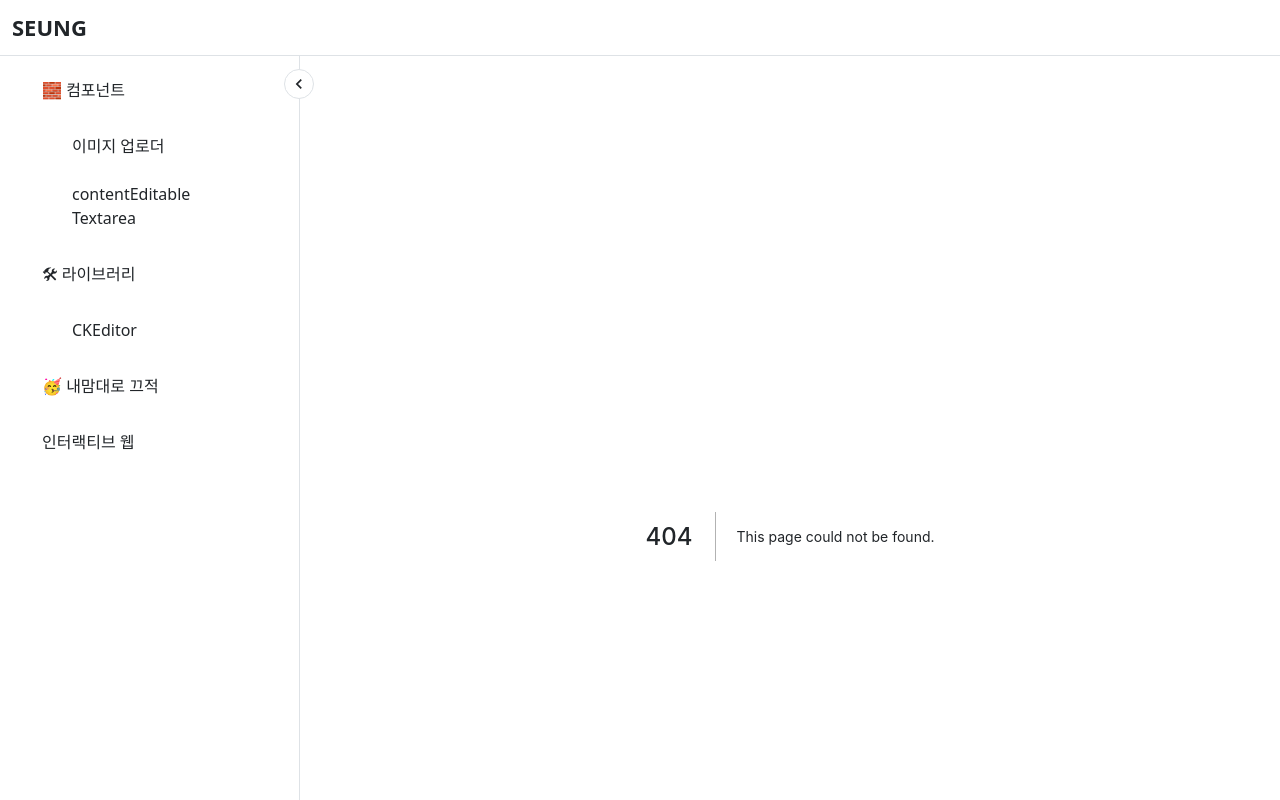
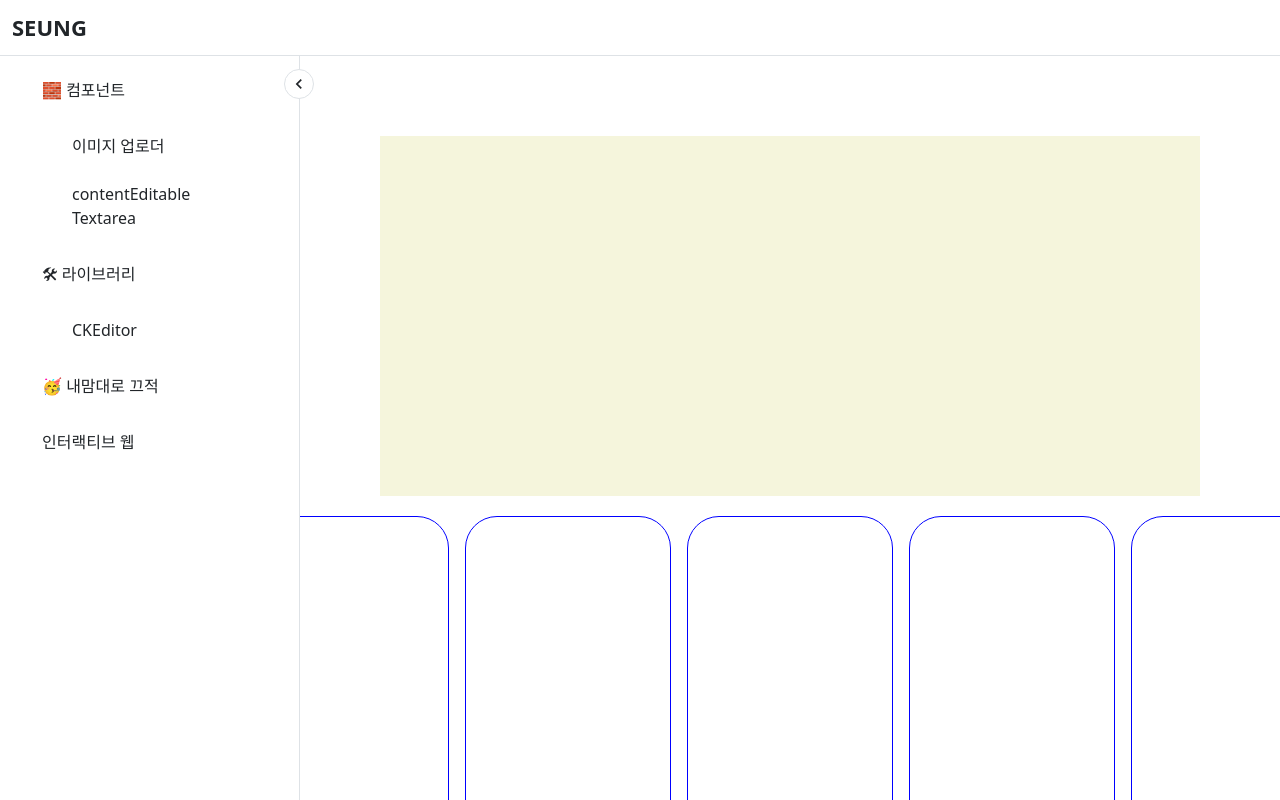
Before and after one commit to sseung95/playground, a Next.js app: page /scroll/scale in a window 1280 px wide. Before the commit this address had no page. Built offline with nearby package versions, Linux system fonts and the light colour scheme; a web font is replaced by a local one.

Commit message:
feat: 스크롤 헤더 영역만큼 내렸을 때 특정 요소 크기 변경 animation

```diff
--- a/package.json
+++ b/package.json
@@ -22,6 +22,7 @@
     "ckeditor5-custom-build": "file:ckeditor5",
     "eslint": "8.34.0",
     "eslint-config-next": "13.1.6",
+    "framer-motion": "^11.2.14",
     "next": "^12.3.4",
     "react": "18.2.0",
     "react-dom": "18.2.0",
--- /dev/null
+++ b/pages/scroll/scale.tsx
@@ -0,0 +1,97 @@
+import styled from '@emotion/styled'
+import { motion } from 'framer-motion'
+import { useEffect, useRef, useState } from 'react';
+
+const Scale = () => {
+  const [isAtTop, setIsAtTop] = useState(false);
+  const elementRef = useRef(null);
+
+  useEffect(() => {
+    const handleScroll = () => {
+      const scrollTop = document.querySelector('main')?.scrollTop || 0;
+
+      // TODO: 지금은 헤더 높이만큼 스크롤했을 때를 기준으로 하고 있음. 추후에는 요소의 위치를 계산해서 할 것.
+      if (scrollTop >= 56) {
+        setIsAtTop(true);
+      } else {
+        setIsAtTop(false);
+      }
+    };
+
+    document.querySelector('main')?.addEventListener('scroll', handleScroll);
+
+    return () => {
+      document.querySelector('main')?.removeEventListener('scroll', handleScroll);
+    };
+  }, []);
+
+  return (
+    <div style={{ maxWidth: 1280, margin: '0 auto' }}>
+      <SectionHeader ref={elementRef}></SectionHeader>
+      <div style={{ position: 'relative', width: '100%' }}>
+        <SectionBody>
+          <motion.div
+            className="box"
+            animate={isAtTop ? { height: 460 } : { height: 360 }}
+            transition={{ duration: 0.5 }}
+          >
+          </motion.div>
+          <motion.div
+            className="box"
+            animate={isAtTop ? { height: 460 } : { height: 360 }}
+            transition={{ duration: 0.5 }}
+          >
+          </motion.div>
+          <motion.div
+            className="box center"
+            initial={{ width: 315, height: 360 }}
+            animate={isAtTop ? { width: 1280, height: 460 } : { width: 206, height: 360 }}
+            transition={{ duration: 0.5 }}
+          >
+          </motion.div>
+          <motion.div
+            className="box"
+            animate={isAtTop ? { height: 460 } : { height: 360 }}
+            transition={{ duration: 0.5 }}
+          >
+          </motion.div>
+          <motion.div
+            className="box"
+            animate={isAtTop ? { height: 460 } : { height: 360 }}
+            transition={{ duration: 0.5 }}
+          >
+          </motion.div>
+        </SectionBody>
+      </div>
+    </div>
+  )
+}
+
+export default Scale
+
+const SectionHeader = styled.div`
+  height: calc(55vh - 80px);
+  width: 100%;
+  background-color: beige;
+  margin-bottom: 20px;
+`
+
+const SectionBody = styled.div`
+  position: absolute;
+  left: 50%;
+  transform: translateX(-50%);
+  display: flex;
+  gap: 16px;
+
+  .box {
+    width: 206px;
+    height: 360px;
+    border: 1px solid blue;
+    border-radius: 32px;
+    margin-bottom: 500px;
+
+    &.center {
+      width: 315px;
+    }
+  }
+`
```
Also changed, not shown: 1 other file (tests, documents, lock files or other folders).
